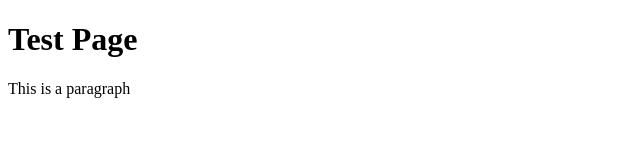
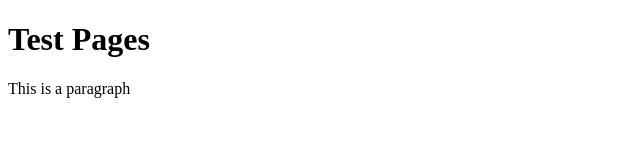
Before and after one commit to namiSunflower/namiSunflower.github.io, a plain HTML site: page index.html in a window 1280 px wide. Shown: the full height of the page, 0-640 px from the left. Drawn offline with Linux system fonts and the light colour scheme.

Commit message:
updated home page

```diff
--- a/index.html
+++ b/index.html
@@ -2,7 +2,7 @@
 <html>
     <head><title>Test Page</title></head>
     <body>
-        <h1>Test Page</h1>
+        <h1>Test Pages</h1>
         <p>This is a paragraph</p>
     </body>
 </html>
```
